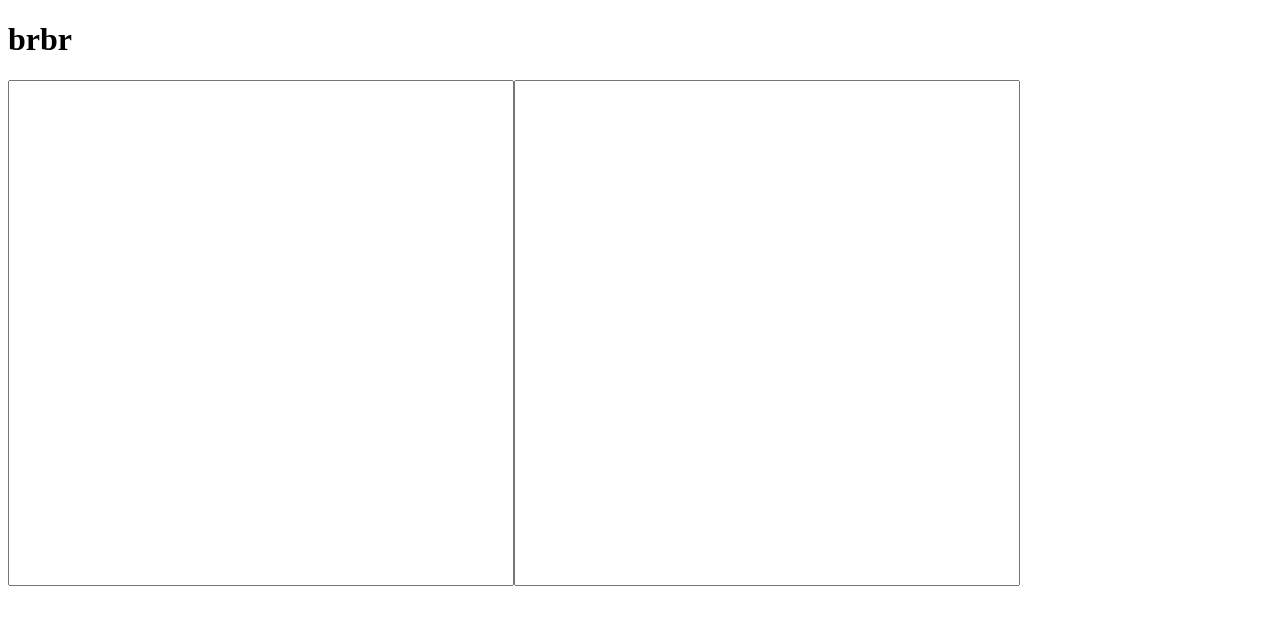
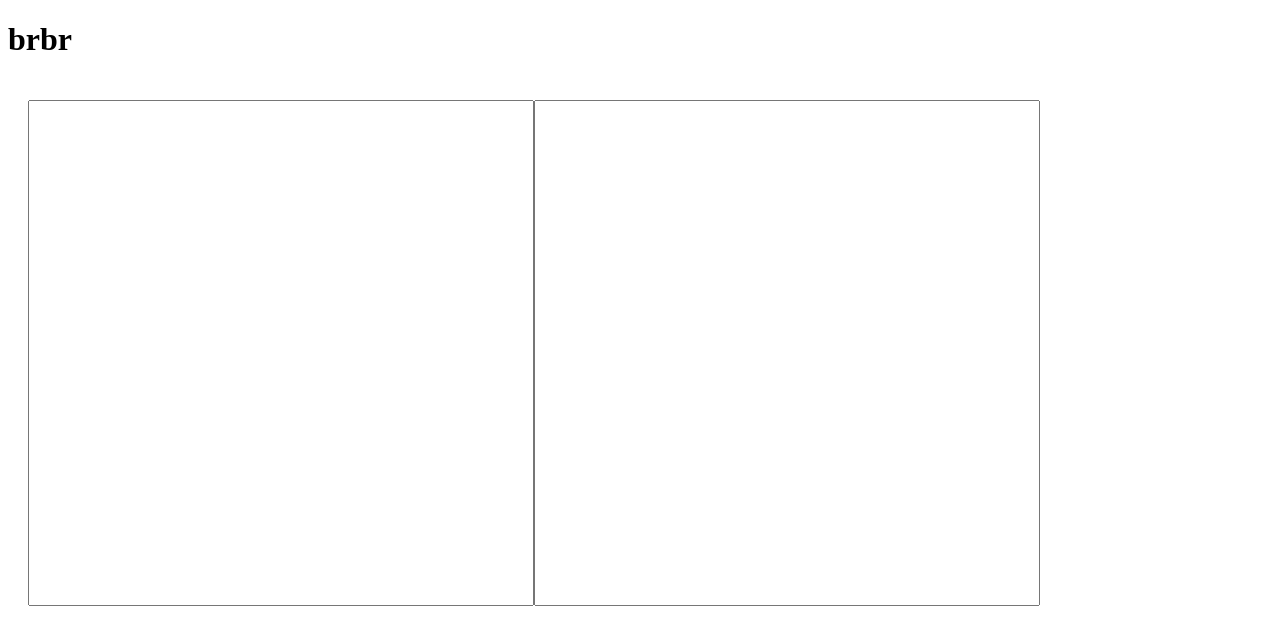
Before and after one commit to ZetBe/bearl, a Next.js app: page / in a window 1280 px wide. Shown: the top 644 px of the page. Built offline with nearby package versions, Linux system fonts and the light colour scheme.

Commit message:
fix: style

```diff
--- a/src/app/page.module.css
+++ b/src/app/page.module.css
@@ -9,3 +9,9 @@
   width: 500px;
   height: 500px;
 }
+
+.body {
+  display: flex;
+  justify-items: flex-end;
+  padding: 20px;
+}
--- a/src/app/page.tsx
+++ b/src/app/page.tsx
@@ -37,12 +37,14 @@ export default function Home() {
   return (
     <>
       <h1>brbr</h1>
+      <div className={styles.body}>
         <textarea onChange={textareaChange} className={styles.input}></textarea>
         <textarea
           readOnly
           value={modifiedContent.join('')}
           className={styles.output}
         ></textarea>
+      </div>
     </>
   )
 }
```
Lines whose indentation alone changed are shown as unchanged.
